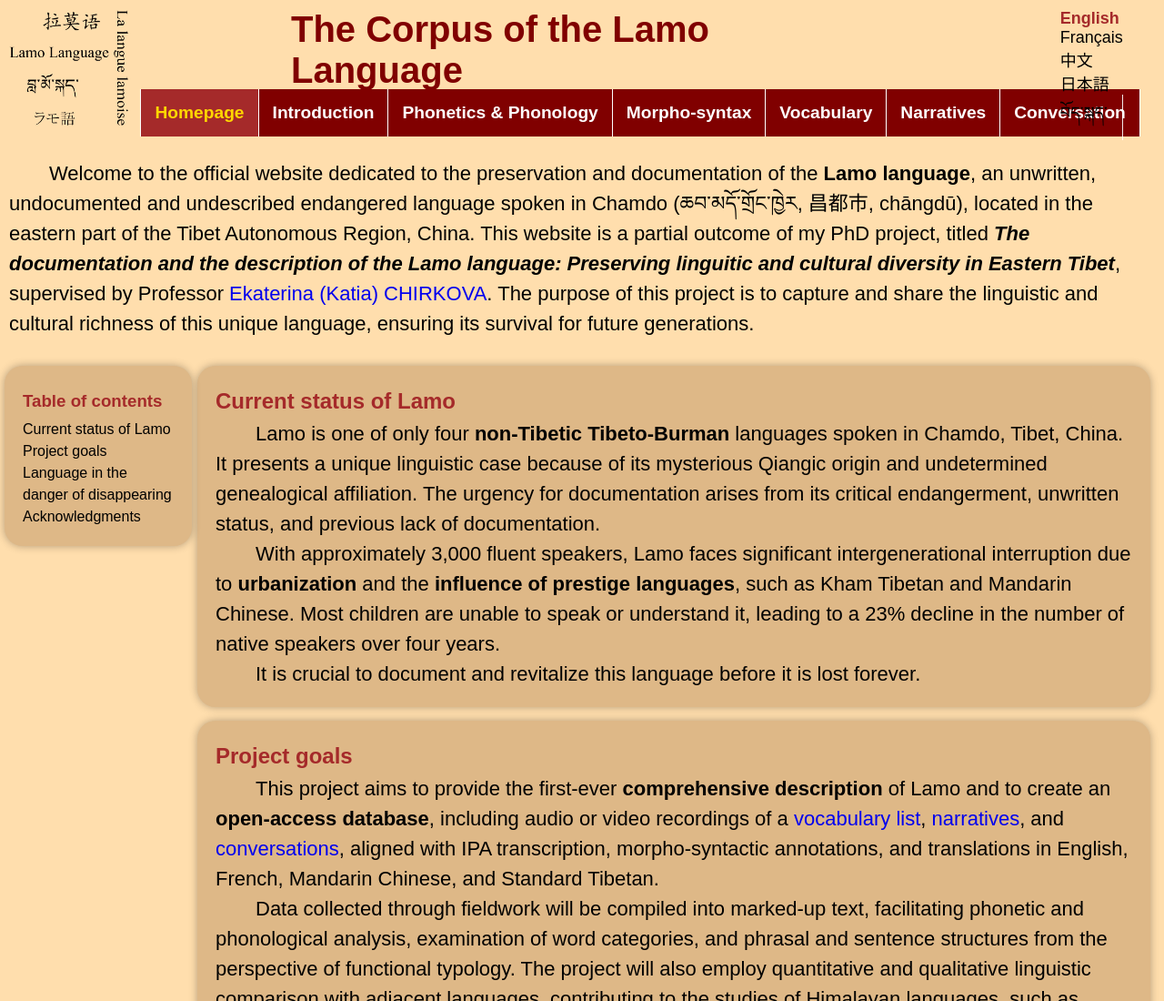
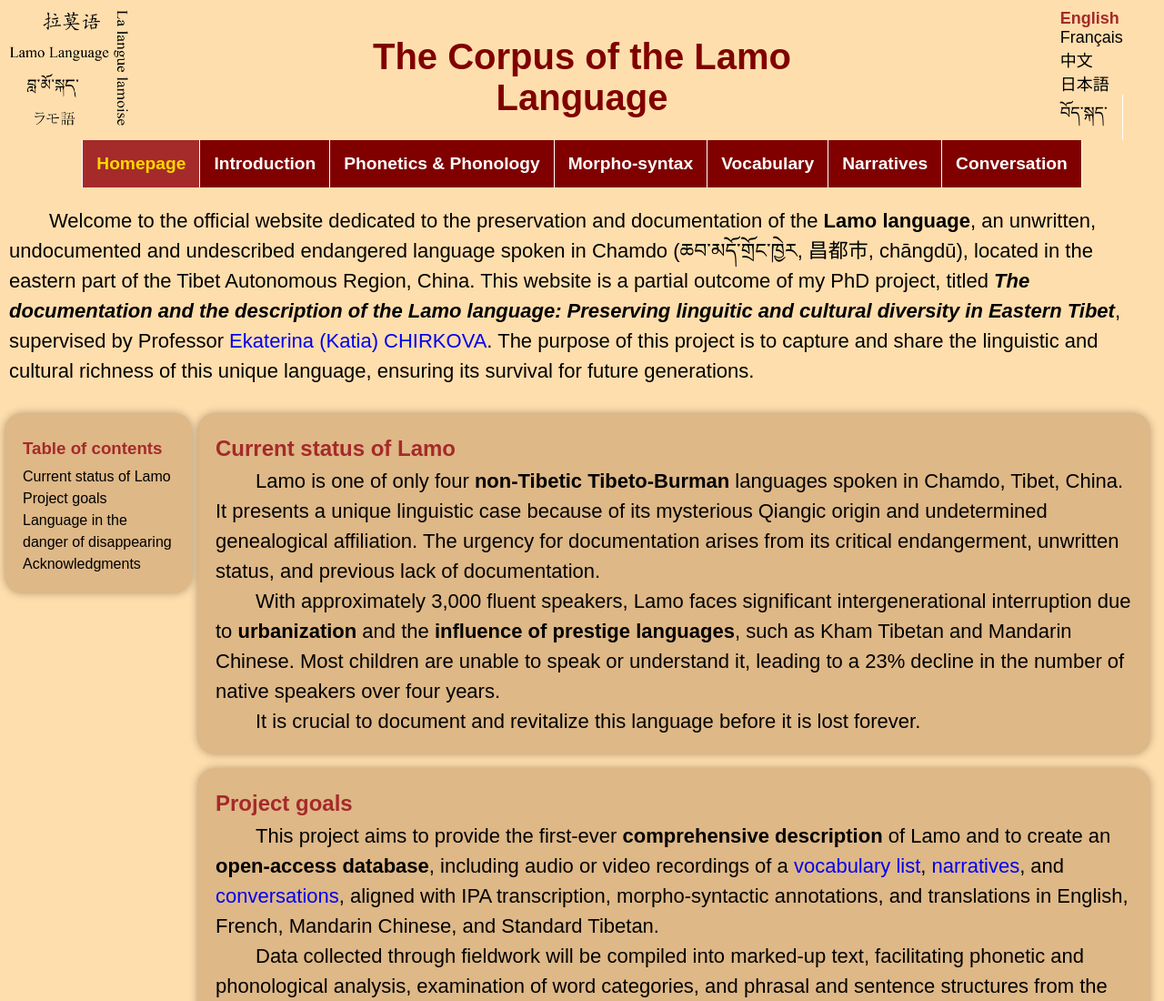
Before and after one commit to oleo7823/lamo, a plain HTML site: page index.html in a window 1280 px wide. Shown: the top 1100 px of the page at 91% size. Drawn offline with Linux system fonts and the light colour scheme.

Commit message:
navigator style

```diff
--- a/style/00 artical_style.css
+++ b/style/00 artical_style.css
@@ -10,7 +10,7 @@ div.intro p{
 }
 
 h2, h3, h4 {
-    scroll-margin-top: 180px; /* Adjust this value based on the height of your sticky header */
+    scroll-margin-top: 220px; /* Adjust this value based on the height of your sticky header */
     color: brown;
     margin: 5px 0;
 }
--- a/style/00 nav_style.css
+++ b/style/00 nav_style.css
@@ -9,26 +9,30 @@ nav {
 nav>header {
     font-size: 40px;
     font-weight: bold;
-    position: absolute;
+    position: absolute; /* Change to relative to work with flexbox centering */
     left: 50%;
     transform: translateX(-50%);
-    top: 10px;
+    text-align: center; /* Center text within header */
+    top: 40px;
     color: maroon;
 }
 
 nav.nav {
+    margin: 0 auto;
     width: 80%;
     background-color: maroon;
     border-left: 1px solid white;
     border-bottom: 1px solid white;
 }
 
-nav>ul {
+nav>ul.nav {
     list-style-type: none;
     display: inline-block;
     margin: 0px;
     padding: 0px;
     overflow: hidden;
+    display: flex; /* Use flexbox to center ul elements */
+    justify-content: center; /* Center ul elements horizontally */
 }
 
 nav .nav-item {
@@ -61,6 +65,7 @@ nav li a:hover {
 }
 
 .lang {
+    list-style: none;
     background-color: transparent;
     text-decoration: none;
     position: absolute;
```
